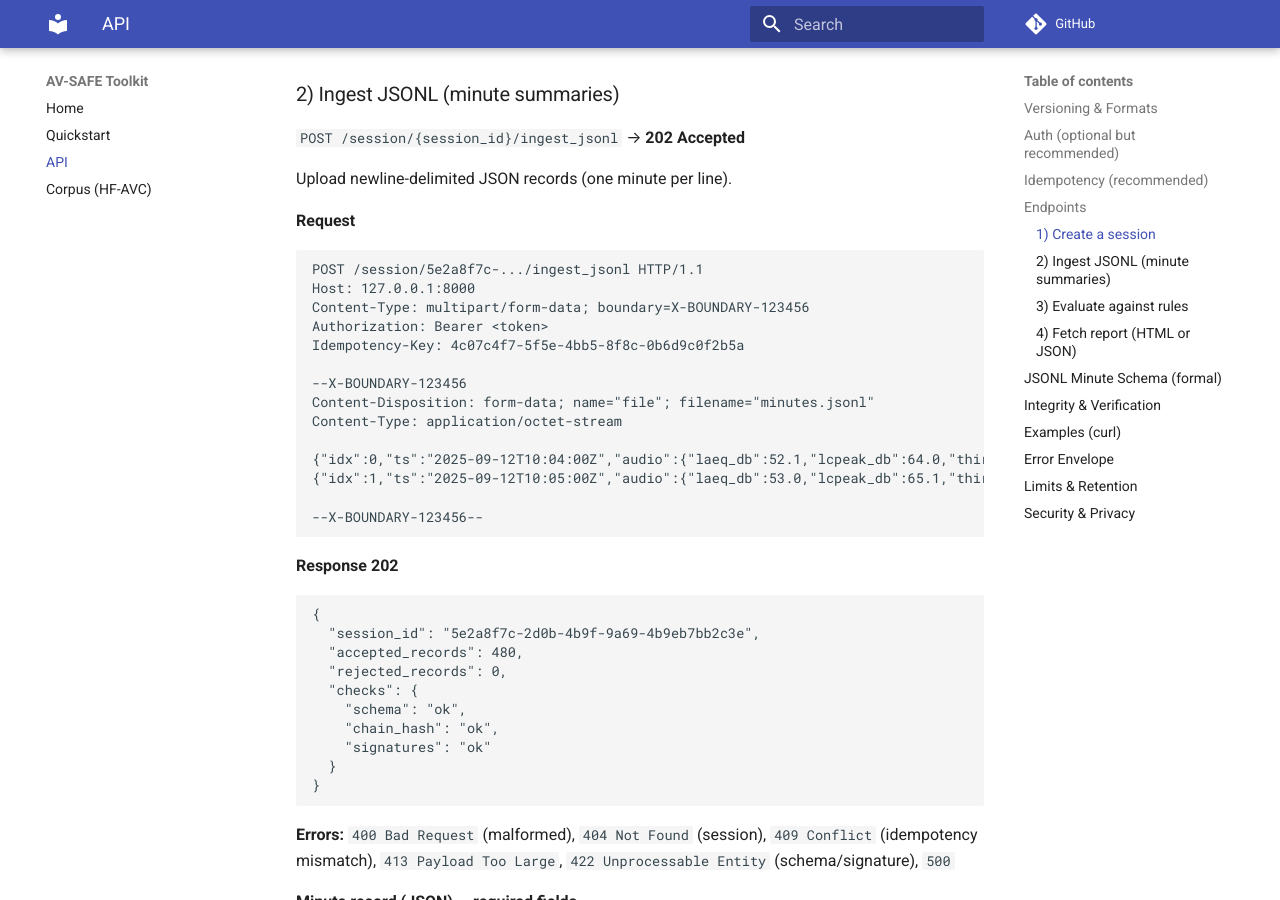
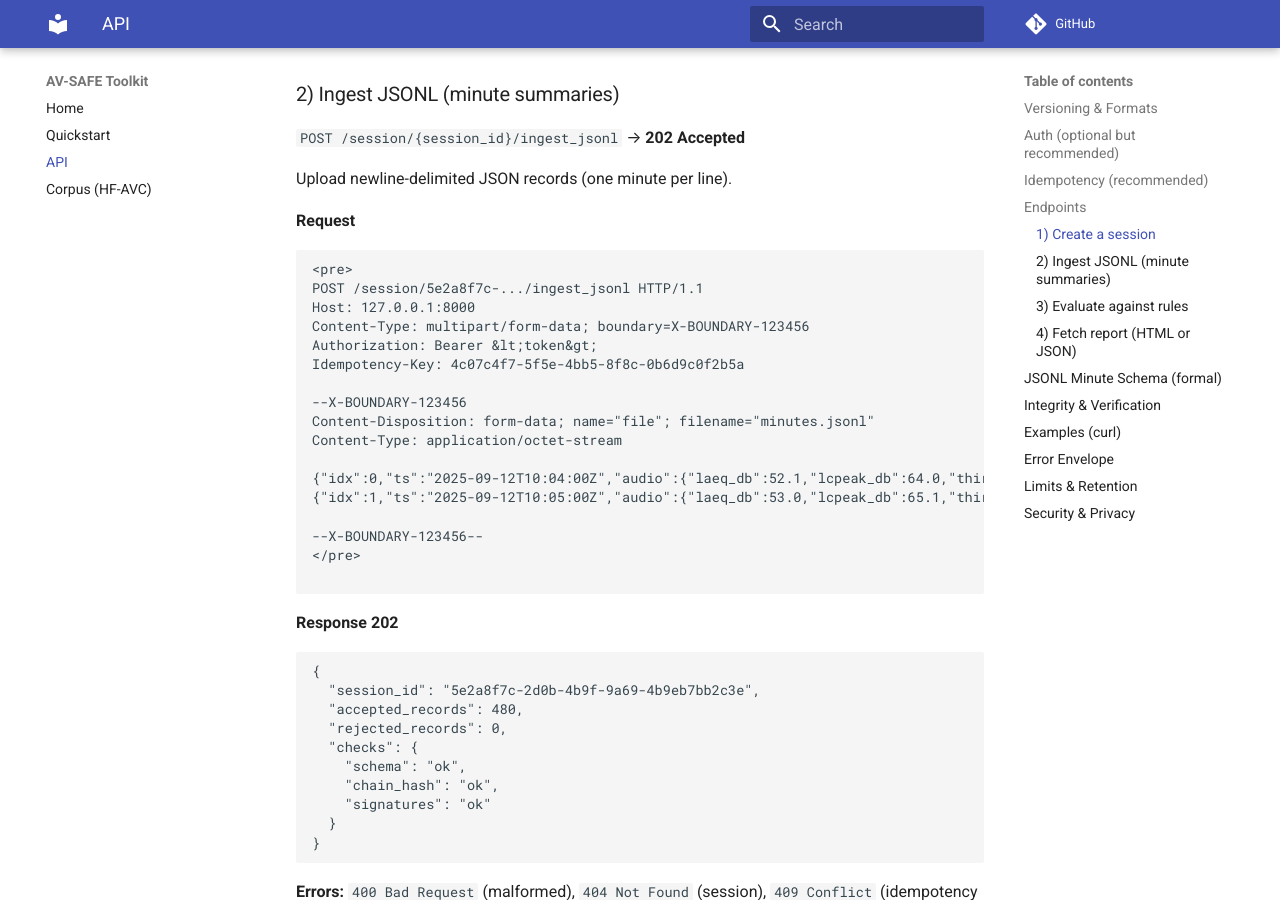
Before and after one commit to googs0/av-safe-toolkit, an MkDocs documentation site: the page built from docs/api.md, in a window 1280 px wide and 900 px high, scrolled down 1618 px. Built offline with MkDocs 1.6.1 and Material for MkDocs 9.7.7, drawn with Linux system fonts in a browser that asks for light colours; comment, search, counter and statistics services are not loaded.

```diff
--- a/docs/api.md
+++ b/docs/api.md
@@ -73,10 +73,11 @@ Upload newline-delimited JSON records (one minute per line).
 
 **Request**
 ~~~http
+<pre>
 POST /session/5e2a8f7c-.../ingest_jsonl HTTP/1.1
 Host: 127.0.0.1:8000
 Content-Type: multipart/form-data; boundary=X-BOUNDARY-123456
-Authorization: Bearer <token>
+Authorization: Bearer &lt;token&gt;
 Idempotency-Key: 4c07c4f7-5f5e-4bb5-8f8c-0b6d9c0f2b5a
 
 --X-BOUNDARY-123456
@@ -87,6 +88,8 @@ Content-Type: application/octet-stream
 {"idx":1,"ts":"2025-09-12T10:05:00Z","audio":{"laeq_db":53.0,"lcpeak_db":65.1,"third_octave_db":{"125":58.3,"250":56.7,"500":54.2,"1000":52.2,"2000":51.5}},"light":{"tlm_freq_hz":120.0,"tlm_mod_percent":7.6,"flicker_index":0.06},"chain":{"hash":"bbbbbbbbbbbbbbbbbbbbbbbbbbbbbbbbbbbbbbbbbbbbbbbbbbbbbbbbbbbbbbbb"}}
 
 --X-BOUNDARY-123456--
+</pre>
+
 ~~~
 
 **Response 202**
```
